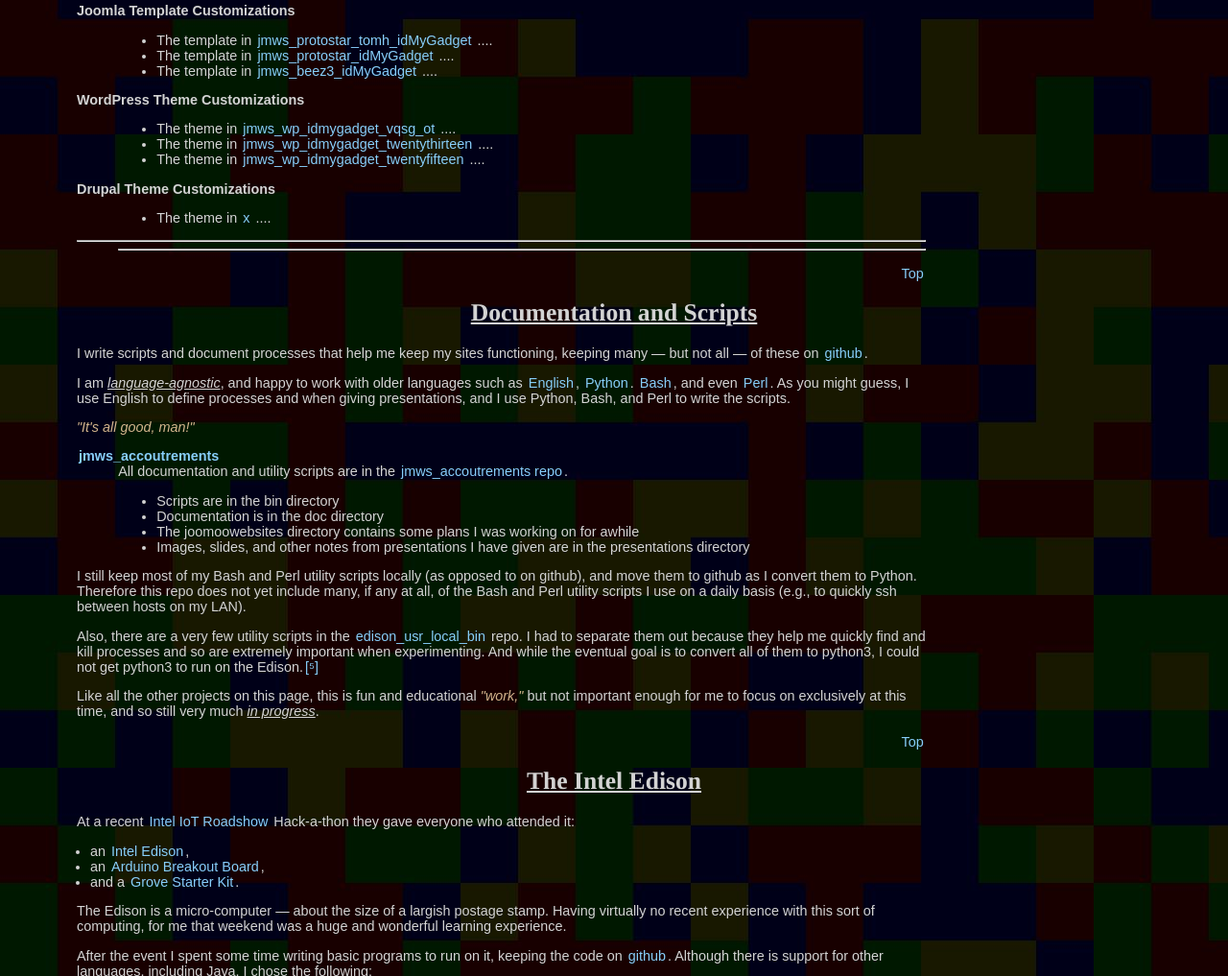
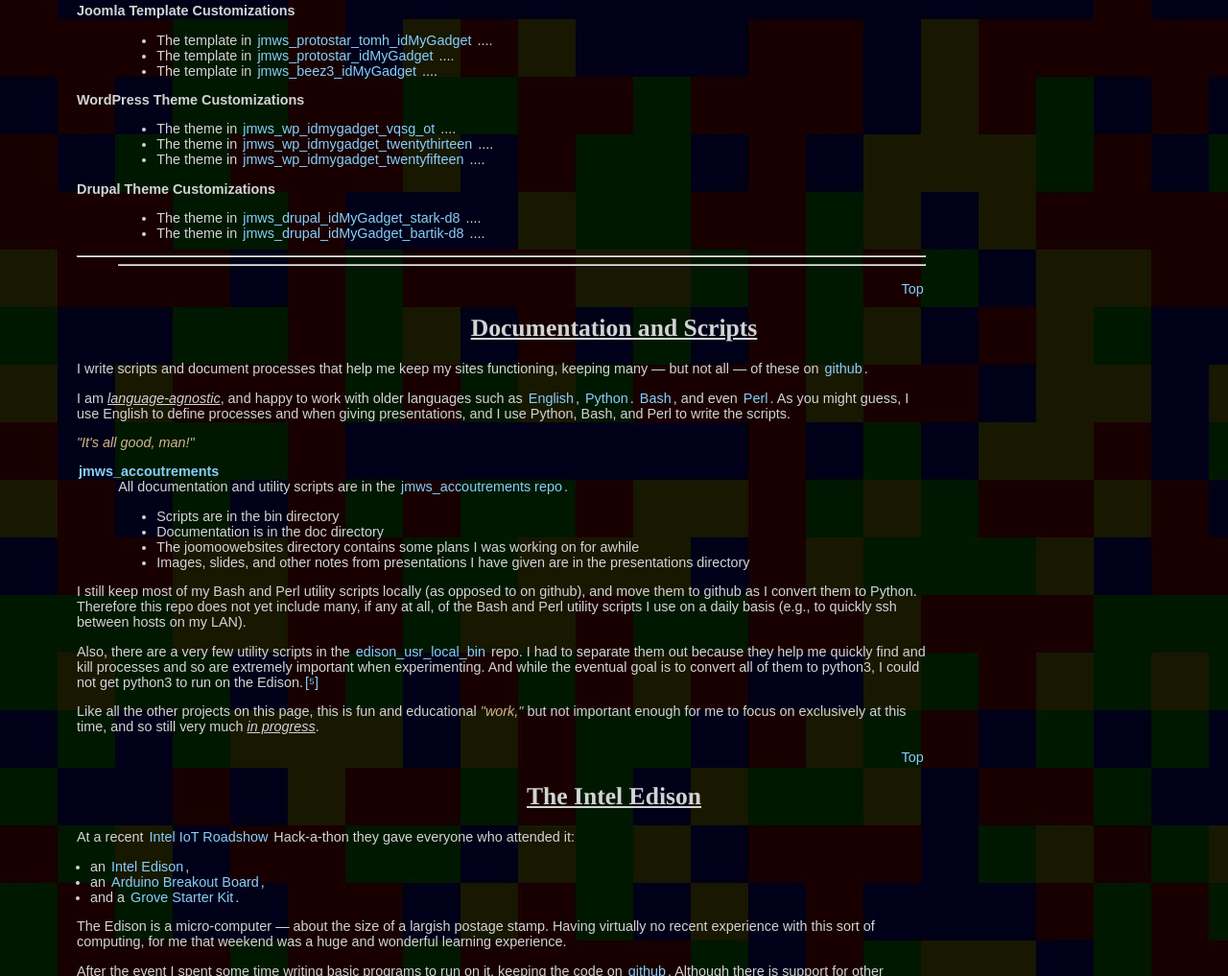
Before and after one commit to tomwhartung/tomwhartung.github.io, a plain HTML site: page index.html in a window 1280 px wide. Shown: the part 1480-2497 px from the top of the page at 96% size. Drawn offline with Linux system fonts and the light colour scheme.

Commit message:
Added links to current templates and themes used for Drupal.  Reformatted all links added so that it is obvious they lack values for their title attributes, so that I will be sure to add those later.

```diff
--- a/index.html
+++ b/index.html
@@ -207,13 +207,16 @@
     <ul>
      <li>The template in
       <a href="https://github.com/tomwhartung/jmws_protostar_tomh_idMyGadget"
-         target="_blank" title="">jmws_protostar_tomh_idMyGadget</a> ....</li>
+         target="_blank" title="">
+       jmws_protostar_tomh_idMyGadget</a> ....</li>
      <li>The template in
       <a href="https://github.com/tomwhartung/jmws_protostar_idMyGadget"
-         target="_blank" title="">jmws_protostar_idMyGadget</a> ....</li>
+         target="_blank" title="">
+       jmws_protostar_idMyGadget</a> ....</li>
      <li>The template in
       <a href="https://github.com/tomwhartung/jmws_beez3_idMyGadget"
-         target="_blank" title="">jmws_beez3_idMyGadget</a> ....</li>
+         target="_blank" title="">
+       jmws_beez3_idMyGadget</a> ....</li>
     </ul>
    </dd>
    <dt>WordPress Theme Customizations</dt>
@@ -221,21 +224,29 @@
     <ul>
      <li>The theme in
       <a href="https://github.com/tomwhartung/jmws_wp_idmygadget_vqsg_ot"
-         target="_blank" title="">jmws_wp_idmygadget_vqsg_ot</a> ....</li>
+         target="_blank" title="">
+       jmws_wp_idmygadget_vqsg_ot</a> ....</li>
      <li>The theme in
       <a href="https://github.com/tomwhartung/jmws_wp_idmygadget_twentythirteen"
-         target="_blank" title="">jmws_wp_idmygadget_twentythirteen</a> ....</li>
+         target="_blank" title="">
+       jmws_wp_idmygadget_twentythirteen</a> ....</li>
      <li>The theme in
       <a href="https://github.com/tomwhartung/jmws_wp_idmygadget_twentyfifteen"
-         target="_blank" title="">jmws_wp_idmygadget_twentyfifteen</a> ....</li>
+         target="_blank" title="">
+       jmws_wp_idmygadget_twentyfifteen</a> ....</li>
     </ul>
    </dd>
    <dt>Drupal Theme Customizations</dt>
    <dd>
     <ul>
      <li>The theme in
-      <a href="x"
-         target="_blank" title="">x</a> ....</li>
+      <a href="https://github.com/tomwhartung/jmws_drupal_idMyGadget_stark-d8"
+         target="_blank" title="">
+       jmws_drupal_idMyGadget_stark-d8</a> ....</li>
+     <li>The theme in
+      <a href="https://github.com/tomwhartung/jmws_drupal_idMyGadget_bartik-d8"
+         target="_blank" title="">
+       jmws_drupal_idMyGadget_bartik-d8</a> ....</li>
     </ul>
    </dd>
    <dt><hr /></dt>
```
